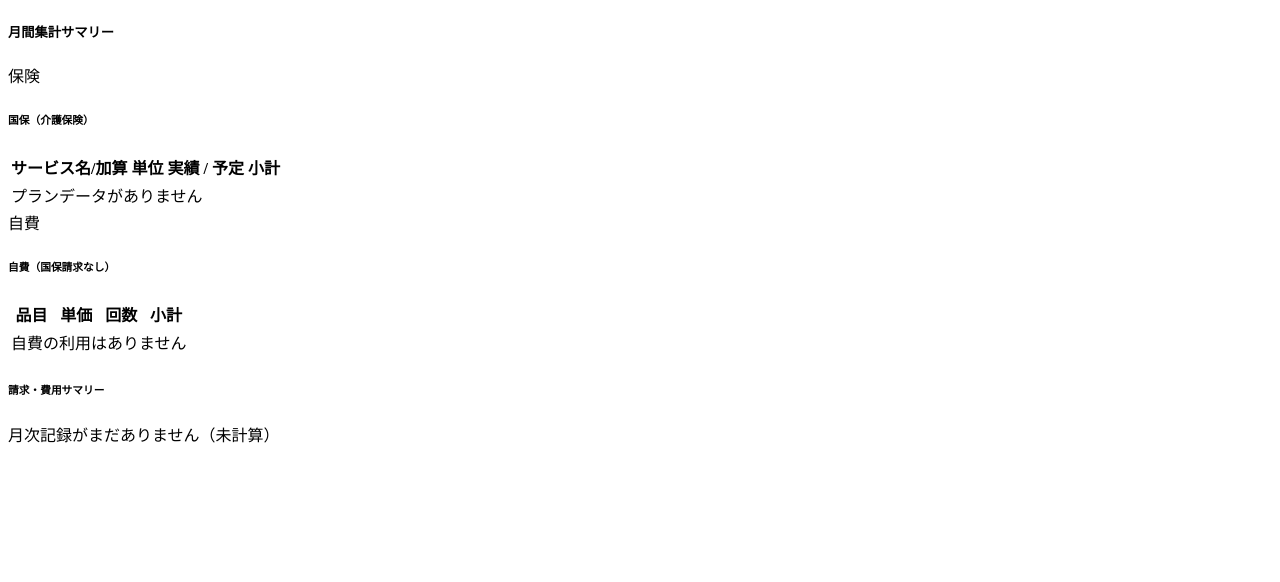
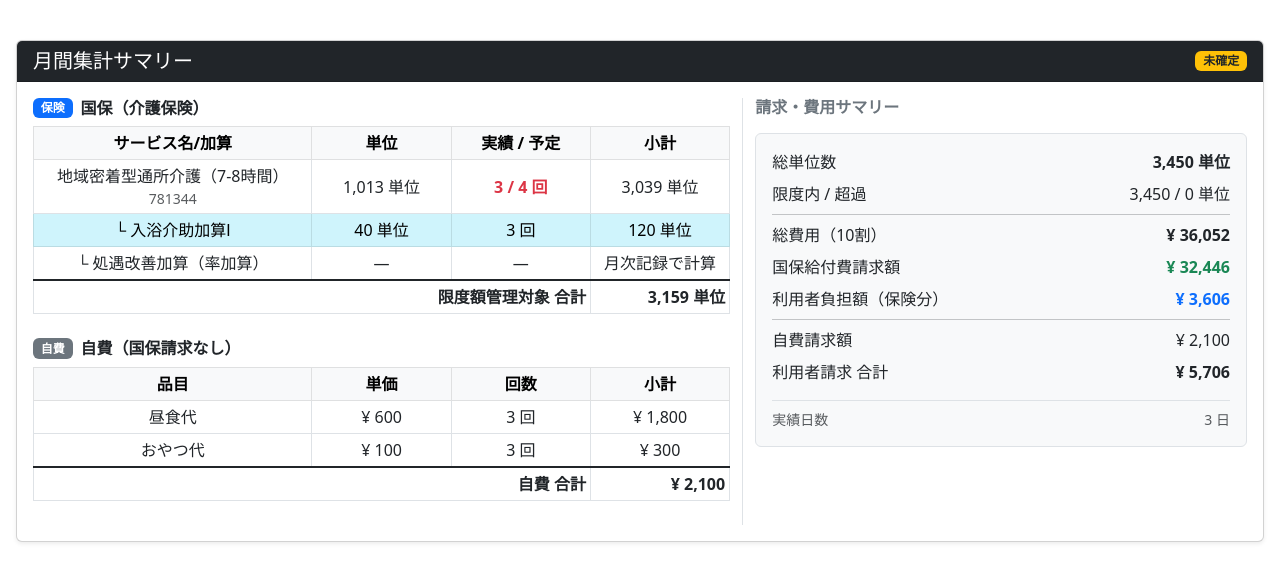
Before and after one commit to gurgurdokan-sudo/service_django_create, a React (Vite) app in the folder frontend/: page / in a window 1280 px wide. Shown: the top 582 px of the page. Built offline with nearby package versions, Linux system fonts and the light colour scheme.

Commit message:
ビルドできてなかったので、再ビルド モックで確認済み

```diff
--- a/frontend/index.html
+++ b/frontend/index.html
@@ -3,10 +3,61 @@
   <head>
     <meta charset="UTF-8" />
     <meta name="viewport" content="width=device-width, initial-scale=1.0" />
-    <title>サービス集計</title>
+    <title>サービス集計（モック）</title>
+    <link rel="stylesheet" href="https://cdn.jsdelivr.net/npm/bootstrap@5.3.0/dist/css/bootstrap.min.css" />
+    <style>
+      .summary-table { table-layout: fixed; width: 100%; max-width: 1800px; }
+      .summary-col-name     { width: 40%; }
+      .summary-col-price    { width: 20%; }
+      .summary-col-count    { width: 20%; }
+      .summary-col-subtotal { width: 20%; }
+    </style>
   </head>
-  <body>
+  <body class="p-3">
     <div id="react-summary-root"></div>
+
+    <!-- モックデータ -->
+    <script>
+      window.initialPlans = [
+        {
+          id: 1,
+          service_name: '地域密着型通所介護（7-8時間）',
+          service_code: '781344',
+          unit: 1013,
+          // 予定：'1' の日だけ数える
+          schedule_dict: { 1: '1', 8: '1', 15: '1', 22: '1' },
+          // 実績：main が '1' の日だけ数える（22日は欠席 → 3 / 4 で赤字になる）
+          actual_dict: {
+            1: { main: '1' },
+            8: { main: '1' },
+            15: { main: '1' },
+            22: { main: '' },
+          },
+        },
+      ];
+
+      window.initialAddons = [
+        { id: 5, code: '5301', name: '入浴介助加算Ⅰ', insurance_type: 'insurance', type: 'unit', unit: 40, days: [1, 8, 15] },
+        { id: 6, code: '6107', name: '処遇改善加算', insurance_type: 'insurance', type: 'rate', days: [] },
+        { id: 9, code: 'S01', name: '昼食代', insurance_type: 'self_pay', price: 600, days: [1, 8, 15] },
+        { id: 10, code: 'S02', name: 'おやつ代', insurance_type: 'self_pay', price: 100, days: [1, 8, 15] },
+      ];
+
+      // 1013×3 + 40×3 = 3159 単位（画面の合計と一致させる）
+      window.initialMonthlyRecord = {
+        service_units: 3159,
+        total_units: 3450,     // 3159 + 処遇改善 291
+        within_units: 3450,
+        over_units: 0,
+        total_cost: 36052,     // 3450 × 10.45 切り捨て
+        benefit_amount: 32446, // 36052 × 0.9 切り捨て
+        user_share_amount: 3606,
+        public_amount: 0,
+        actual_count: 3,
+        confirmed: false,
+      };
+    </script>
+
     <script type="module" src="/src/main.jsx"></script>
   </body>
 </html>
--- a/frontend/src/components/ServiceSummaryPanel.jsx
+++ b/frontend/src/components/ServiceSummaryPanel.jsx
@@ -1,6 +1,7 @@
 import { useEffect, useMemo, useState } from 'react';
 
 /* eslint-disable no-console */
+// ---- 一旦このファイル内だけのログ（あとで src/lib/logger.js に移す） ----
 const DEBUG = import.meta.env.DEV || localStorage.getItem('LOG_LEVEL') === 'debug';
 const log = {
   debug: (...a) => DEBUG && console.debug('[ServiceSummary]', ...a),
@@ -15,7 +16,7 @@ const log = {
 };
 /* eslint-enable no-console */
 
-//ヘルパー
+// ---- ヘルパー ----
 const num = (v) => Number(v) || 0;
 const fmt = (v) => num(v).toLocaleString();
 // サーバー（get_total_count）と同じく '1' だけを数える
@@ -24,19 +25,27 @@ const countActual = (dict) => Object.values(dict || {}).filter((d) => d && Strin
 const insuranceTypeOf = (a) => a.insurance_type ?? a.addon?.insurance_type ?? 'insurance';
 const addonTypeOf = (a) => a.type ?? a.addon?.type;
 
-function SummaryTable({ title, badge, badgeClass, headers, rows, footer, emptyText }) {
+function SummaryTable({ title, badge, badgeClass, headers, rows, footer, emptyText, tableClass = '' }) {
   return (
-    <div className="mb-4">
+    <div className="summary-block mb-4">
       <div className="d-flex align-items-center mb-2">
         <span className={`badge me-2 ${badgeClass}`}>{badge}</span>
         <h6 className="fw-bold mb-0">{title}</h6>
       </div>
       <div className="table-responsive">
-        <table className="table table-sm table-bordered table-hover align-middle mb-0">
+        <table className={`summary-table ${tableClass} table table-sm table-bordered table-hover align-middle mb-0`}>
+          {/* 列幅はCSSで指定（国保・自費で共通のクラス） */}
+          <colgroup>
+            {headers.map((h) => (
+              <col key={h.col} className={`summary-col-${h.col}`} />
+            ))}
+          </colgroup>
           <thead className="table-light">
             <tr>
               {headers.map((h) => (
-                <th key={h.label} className={`text-nowrap ${h.className ?? 'text-center'}`}>{h.label}</th>
+                <th key={h.label} className={`summary-col-${h.col} text-nowrap ${h.className ?? 'text-center'}`}>
+                  {h.label}
+                </th>
               ))}
             </tr>
           </thead>
@@ -49,7 +58,9 @@ function SummaryTable({ title, badge, badgeClass, headers, rows, footer, emptyTe
               rows.map((r) => (
                 <tr key={r.key} className={r.rowClass}>
                   {r.cells.map((c, i) => (
-                    <td key={i} className={headers[i].className ?? 'text-center'}>{c}</td>
+                    <td key={i} className={`summary-col-${headers[i].col} ${headers[i].className ?? 'text-center'}`}>
+                      {c}
+                    </td>
                   ))}
                 </tr>
               ))
@@ -59,7 +70,7 @@ function SummaryTable({ title, badge, badgeClass, headers, rows, footer, emptyTe
             <tfoot className="table-group-divider">
               <tr className="fw-bold">
                 <td colSpan={headers.length - 1} className="text-end">{footer.label}</td>
-                <td className="text-end">{footer.value}</td>
+                <td className="summary-col-subtotal text-end">{footer.value}</td>
               </tr>
             </tfoot>
           )}
@@ -205,11 +216,12 @@ export default function ServiceSummaryPanel() {
               title="国保（介護保険）"
               badge="保険"
               badgeClass="bg-primary"
+              tableClass="summary-table--insurance"
               headers={[
-                { label: 'サービス名/加算', className: 'text-start' },
-                { label: '単位', className: 'text-end' },
-                { label: '実績 / 予定', className: 'text-center' },
-                { label: '小計', className: 'text-end' },
+                { label: 'サービス名/加算', col: 'name', className: 'text-center' },
+                { label: '単位', col: 'price', className: 'text-center' },
+                { label: '実績 / 予定', col: 'count', className: 'text-center' },
+                { label: '小計', col: 'subtotal', className: 'text-center' },
               ]}
               rows={insuranceTableRows}
               footer={{ label: '限度額管理対象 合計', value: `${fmt(insuranceUnits)} 単位` }}
@@ -219,11 +231,12 @@ export default function ServiceSummaryPanel() {
               title="自費（国保請求なし）"
               badge="自費"
               badgeClass="bg-secondary"
+              tableClass="summary-table--self-pay"
               headers={[
-                { label: '品目', className: 'text-start' },
-                { label: '単価', className: 'text-end' },
-                { label: '回数', className: 'text-center' },
-                { label: '小計', className: 'text-end' },
+                { label: '品目', col: 'name', className: 'text-center' },
+                { label: '単価', col: 'price', className: 'text-center' },
+                { label: '回数', col: 'count', className: 'text-center' },
+                { label: '小計', col: 'subtotal', className: 'text-center' },
               ]}
               rows={selfPayTableRows}
               footer={{ label: '自費 合計', value: `¥ ${fmt(selfPayTotal)}` }}
```
Also changed, not shown: 1 other file (tests, documents, lock files or other folders).
